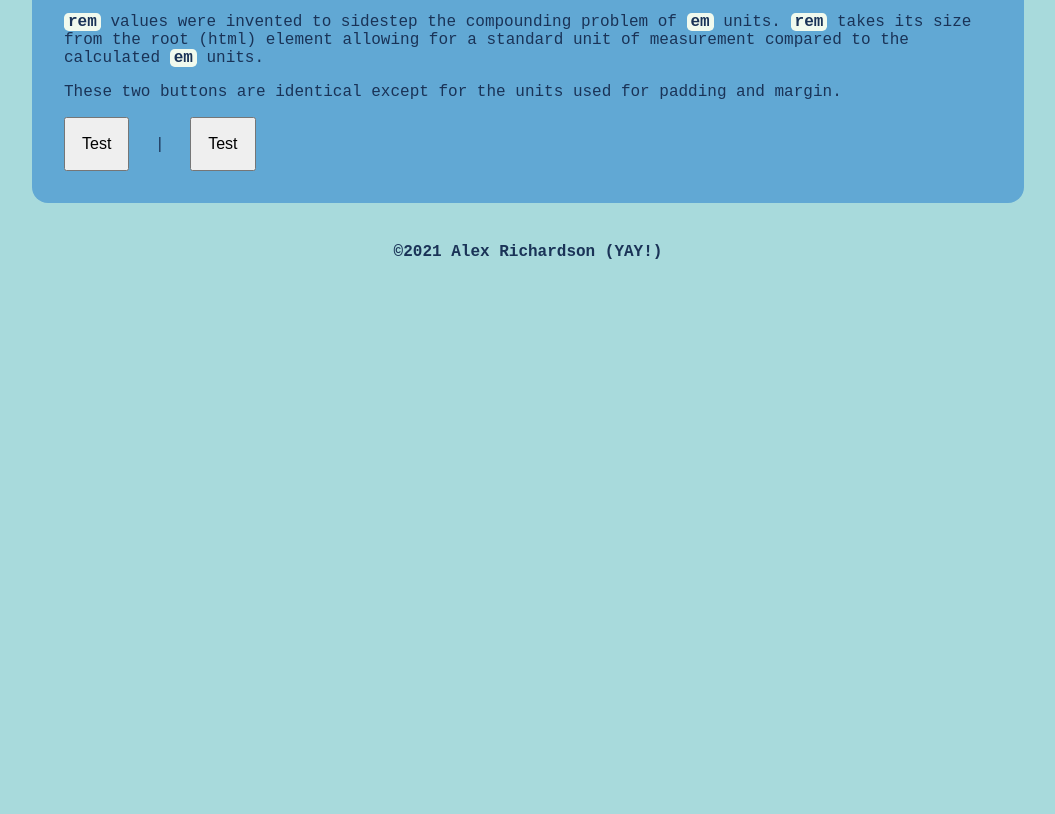
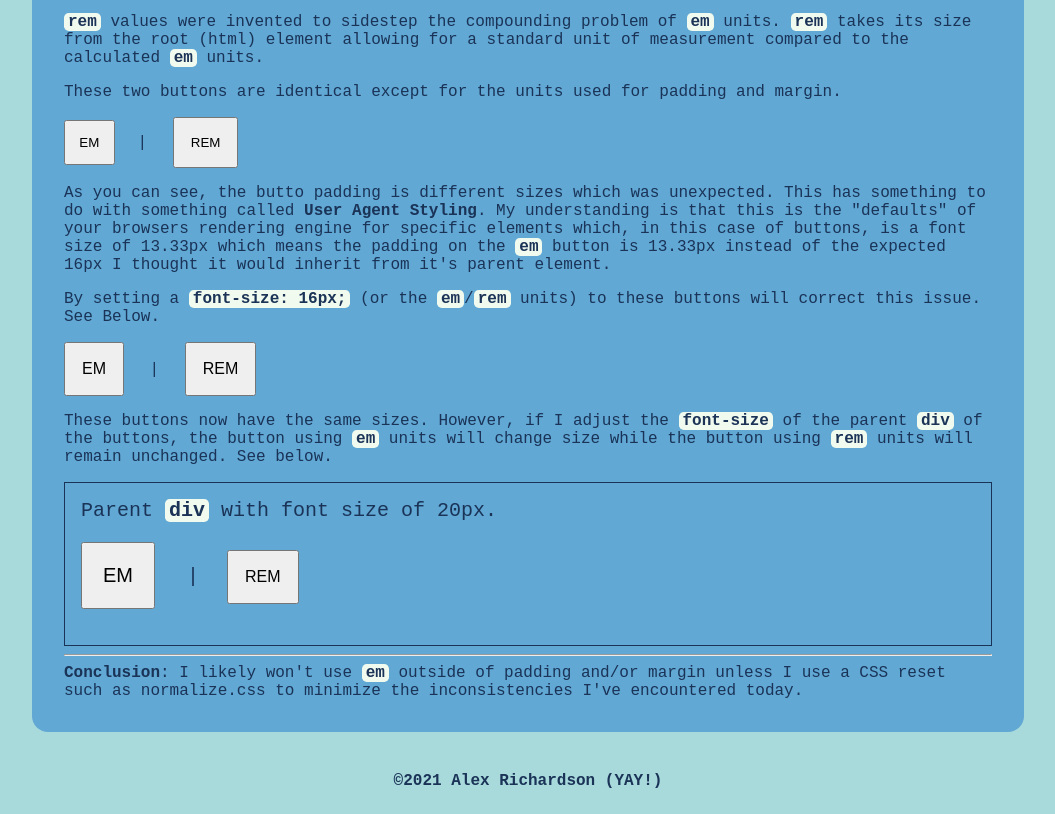
Before and after one commit to Ergonyx/CRL-Course, a plain HTML site: page index.html in a window 1280 px wide. Shown: the part 1229-2043 px from the top of the page, without its empty margins (112-1167 px from the left). Before the commit the page ends 1514 px from the top, so only its background shows below. Drawn offline with Linux system fonts and the light colour scheme.

Commit message:
Updated Day 2 with new understanding of content
I believe I now understand what happened and how to fix it in addition to other avenues I can take to minimize these problems such as using CSS resets like normalize.css

```diff
--- a/index.html
+++ b/index.html
@@ -47,10 +47,21 @@
                 <p><span class="ilch">rem</span> values were invented to sidestep the compounding problem of <span class="ilch">em</span> units.
                 <span class="ilch">rem</span> takes its size from the root (html) element allowing for a standard unit of measurement compared to the calculated <span class="ilch">em</span> units.</p>
                 <p>These two buttons are identical except for the units used for padding and margin.</p>
+                <div>
+                    <button class="em-btn">EM</button> | <button class="rem-btn">REM</button>
+                </div>
+                <p>As you can see, the butto padding is different sizes which was unexpected.  This has something to do with something called <strong>User Agent Styling</strong>.  My understanding is that this is the "defaults" of your browsers rendering engine for specific elements which, in this case of buttons, is a font size of 13.33px which means the padding on the <span class="ilch">em</span> button is 13.33px instead of the expected 16px I thought it would inherit from it's parent element.</p>
+                <p>By setting a <span class="ilch">font-size: 16px;</span> (or the <span class="ilch">em</span>/<span class="ilch">rem</span> units) to these buttons will correct this issue.  See Below.</p>
+                <div>
+                    <button class="em-btn fs1em">EM</button> | <button class="rem-btn fs1rem">REM</button>
+                </div>
+                <p>These buttons now have the same sizes.  However, if I adjust the <span class="ilch">font-size</span> of the parent <span class="ilch">div</span> of the buttons, the button using <span class="ilch">em</span> units will change size while the button using <span class="ilch">rem</span> units will remain unchanged.  See below.</p>
                 <div class="btn-vars">
-                    <button class="em-btn">Test</button> | <button class="rem-btn">Test</button>
+                    Parent <span class="ilch">div</span> with font size of 20px.
+                    <p><button class="em-btn fs1em">EM</button> | <button class="rem-btn fs1rem">REM</button></p>
                 </div>
-
+                <hr>
+                <strong>Conclusion</strong>: I likely won't use <span class="ilch">em</span> outside of padding and/or margin unless I use a CSS reset such as normalize.css to minimize the inconsistencies I've encountered today.
             </section>
 
 
--- a/style.scss
+++ b/style.scss
@@ -26,7 +26,7 @@ body {
     font-size: 3.5em;
     font-weight: 700;
     text-align: center;
-    margin: 1rem 0;
+    margin: 1rem;
     padding: 1rem;
     background-color: var(--iCatcher);
     border-radius: 1rem;
@@ -91,15 +91,21 @@ body {
 }
 
 .btn-vars {
-    font-size: 16px;
+    font-size: 20px;
+    border: 1px solid var(--font);
+    padding: 1rem;
 }
 .em-btn {
-    // font-size: 1em;
     padding: 1em;
     margin-right: 1em;
 }
 .rem-btn {
-    // font-size: 1rem;
     padding: 1rem;
     margin-left: 1rem;
 }
+.fs1em {
+    font-size: 1em;
+}
+.fs1rem {
+    font-size: 1rem;
+}
```
Also changed, not shown: style.css, 1 other file.
